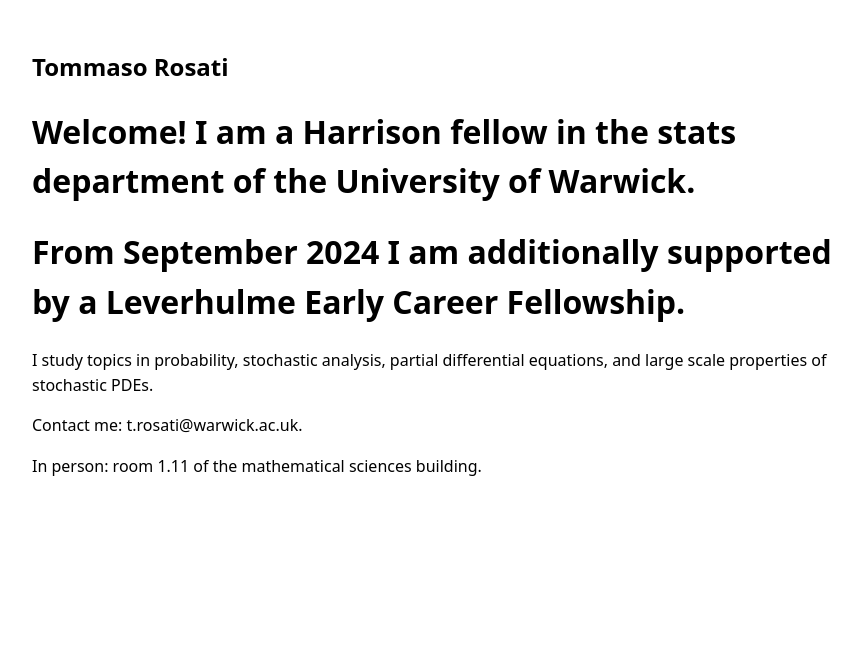
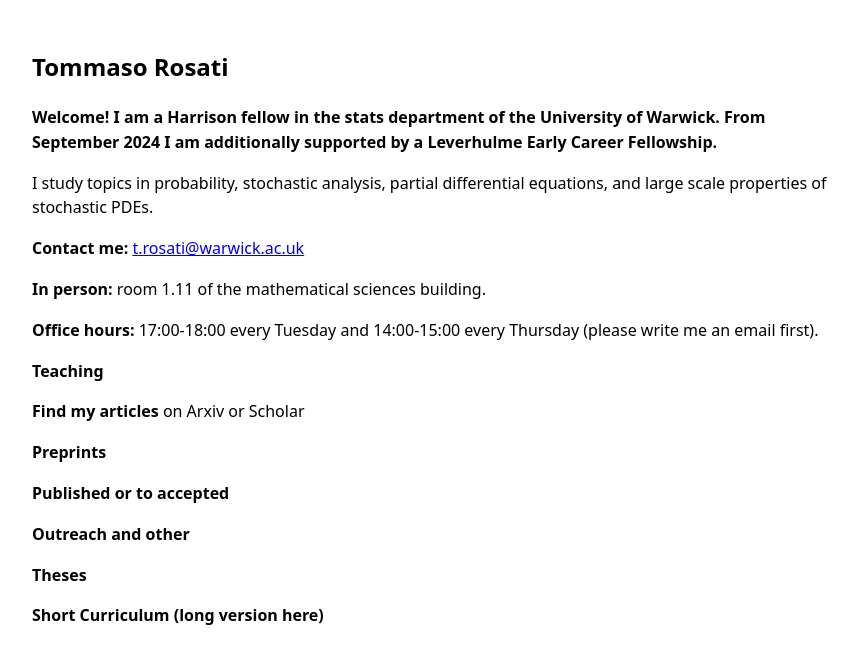
Before and after one commit to rosati-tom/rosati-tom.github.io, a Jekyll site: the page built from index.md, in a window 1280 px wide. Shown: the top 664 px of the page, without its empty margins (198-1059 px from the left). Built offline with Jekyll 4.4.1, drawn with Linux system fonts in a browser that asks for light colours; our own code applies the rules of GitHub Pages for plain Markdown files.

Commit message:
Populate

```diff
--- a/index.md
+++ b/index.md
@@ -6,11 +6,27 @@
 
 ## Tommaso Rosati
 
-# Welcome! I am a Harrison fellow in the stats department of the University of Warwick.
-# From September 2024 I am additionally supported by a Leverhulme Early Career Fellowship.
+**Welcome! I am a Harrison fellow in the stats department of the University of Warwick.**
+**From September 2024 I am additionally supported by a Leverhulme Early Career Fellowship.**
 
 I study topics in probability, stochastic analysis, partial differential equations, and large scale properties of stochastic PDEs.
 
-Contact me: t.rosati@warwick.ac.uk.
+**Contact me:** [t.rosati@warwick.ac.uk](mailto:t.rosati@warwick.ac.uk)
 
-In person: room 1.11 of the mathematical sciences building.
+**In person:** room 1.11 of the mathematical sciences building.
+
+**Office hours:** 17:00-18:00 every Tuesday and 14:00-15:00 every Thursday (please write me an email first).
+
+**Teaching**
+
+**Find my articles** on Arxiv or Scholar
+
+**Preprints**
+
+**Published or to accepted**
+
+**Outreach and other**
+
+**Theses**
+
+**Short Curriculum (long version here)**
```
